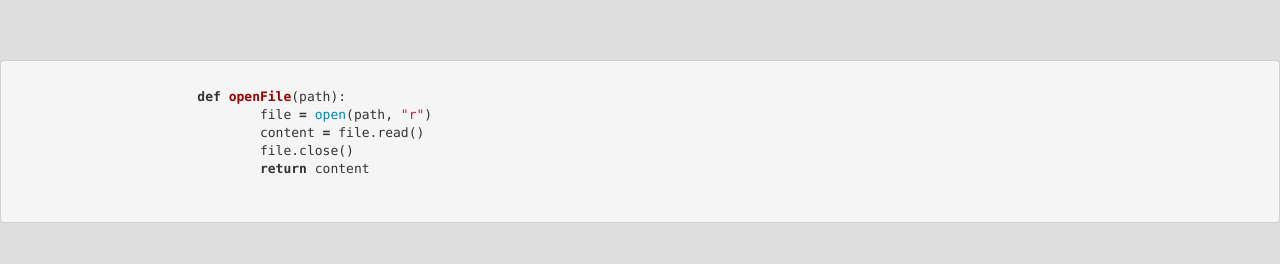
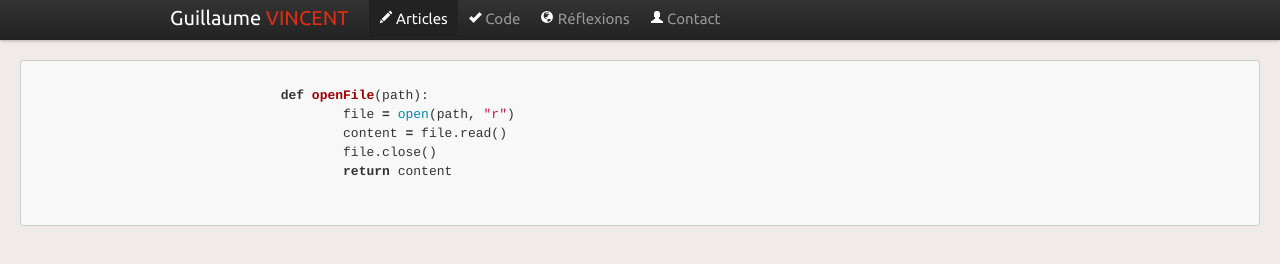
Before and after one commit to okiwi/CodingDojo-20130423-Berlinuhr, a plain HTML site: page index.html in a window 1280 px wide. Drawn offline with Linux system fonts and the light colour scheme.

Commit message:
modification du rendu general du site

```diff
--- a/css/style.css
+++ b/css/style.css
@@ -6,7 +6,20 @@
  */
 
 body{
-background: #dedede;
+margin: 0px;
+font-family: 'Ubuntu', sans-serif;
+font-size: 15px;
+text-align: justify;
+
+background: #F0EBE8;
 color: #2a2a2a;
 padding-top: 60px;
 }
+
+#nom{
+color: #DE2E14;
+}
+
+#prenom{
+color: #fff;
+}
--- a/index.html
+++ b/index.html
@@ -7,13 +7,36 @@
 
 		<title>Titre</title>
 
+		<link href="css/bootstrap.css" rel="stylesheet" type="text/css">
 		<link href="css/rainbow.css" rel="stylesheet" type="text/css">
-		<link href="css/bootstrap.css" rel="stylesheet" type="text/css">
 		<link href="css/style.css" rel="stylesheet" type="text/css">
 
+		<link href='http://fonts.googleapis.com/css?family=Ubuntu' rel='stylesheet' type='text/css'>
 	</head>
 
 	<body>
+
+		<div class="navbar navbar-fixed-top">
+		  <div class="navbar-inner">
+			<div class="container">
+			  <a class="btn btn-navbar" data-toggle="collapse" data-target=".nav-collapse">
+				<span class="icon-bar"></span>
+				<span class="icon-bar"></span>
+				<span class="icon-bar"></span>
+			  </a>
+			  <a class="brand" href="#"><span id="prenom">Guillaume</span> <span id="nom">VINCENT</span></a>
+			  <div class="nav-collapse">
+				<ul class="nav">
+				  <li class="active"><a href="#"><i class="icon-pencil icon-white"></i> Articles</a></li>
+				  <li><a href="#about"><i class="icon-ok icon-white"></i> Code</a></li>
+				  <li><a href="#about"><i class="icon-globe icon-white"></i> Réflexions</a></li>
+				  <li><a href="#contact"><i class="icon-user icon-white"></i> Contact</a></li>
+				</ul>
+			  </div><!--/.nav-collapse -->
+			</div>
+		  </div>
+		</div>
+		<div class="container-fluid">
 			<pre>
 				<code data-language="python">
 				def openFile(path):
@@ -23,6 +46,7 @@
 					return content
 				</code>
 			</pre>
+		</div>
 
 		<!-- jquery -->
 		<script src="js/jquery.js"></script>
```
Also changed, not shown: css/bootstrap.css. Lines whose indentation alone changed are shown as unchanged.
